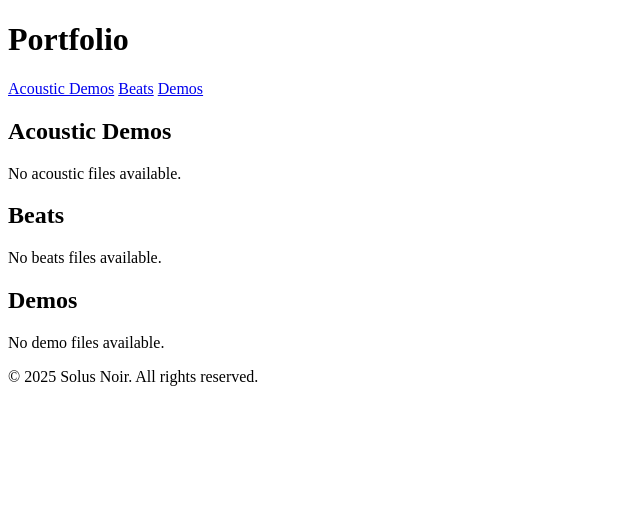
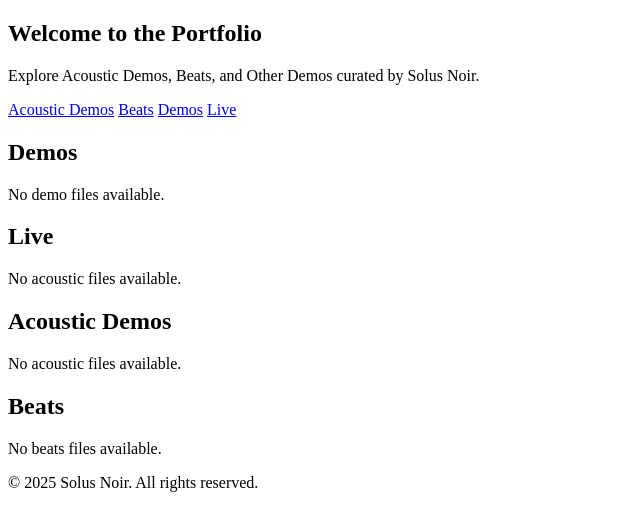
Before and after one commit to solusnoir/soluswebsite, a Flask app: page /portfolio in a window 1280 px wide. Shown: the part 134-665 px from the top of the page, without its empty margins (0-640 px from the left). Run offline with Flask 3, Linux system fonts and the light colour scheme.

Commit message:
Describe the changes you've made

```diff
--- a/app.py
+++ b/app.py
@@ -27,6 +27,7 @@ class Config:
     ACOUSTIC_FOLDER = os.path.join(BASE_DIR, 'static', 'acoustic')
     BEATS_FOLDER = os.path.join(BASE_DIR, 'static', 'beats')
     DEMO_FOLDER = os.path.join(BASE_DIR, 'static', 'demos')
+    LIVE_FOLDER = os.path.join(BASE_DIR, 'static', 'live')  # Add the live folder
     ALLOWED_EXTENSIONS = {'wav', 'mp3', 'ogg'}
     VISITOR_FILE = 'visitor_count.json'
 
@@ -39,6 +40,7 @@ app.config.from_object(Config)
 os.makedirs(app.config['ACOUSTIC_FOLDER'], exist_ok=True)
 os.makedirs(app.config['BEATS_FOLDER'], exist_ok=True)
 os.makedirs(app.config['DEMO_FOLDER'], exist_ok=True)
+os.makedirs(app.config['LIVE_FOLDER'], exist_ok=True)  # Ensure live folder exists
 
 # Function to get the current visitor count from the visitor_count.json file
 def get_visitor_count():
@@ -58,11 +60,10 @@ def get_audio_files_from_folder(folder_path, limit=2):
     if os.path.exists(folder_path):
         files = [f for f in os.listdir(folder_path) if f.endswith(tuple(app.config['ALLOWED_EXTENSIONS']))]
         for filename in files[:limit]:
-            file_path = os.path.join(folder_path, filename)
             audio_files_info.append({
                 'name': filename,
-                'url': f'/static/{folder_path.split("/")[-1]}/{filename}',
-                'download_url': f'/static/{folder_path.split("/")[-1]}/{filename}',
+                'url': f'/static/{os.path.basename(folder_path)}/{filename}',
+                'download_url': f'/static/{os.path.basename(folder_path)}/{filename}',
                 'created_time': '2025-01-01',  # Optional: date of creation
             })
     return audio_files_info
@@ -84,8 +85,10 @@ def portfolio():
         acoustic_files_info = get_audio_files_from_folder(app.config['ACOUSTIC_FOLDER'], limit=None)
         beats_files_info = get_audio_files_from_folder(app.config['BEATS_FOLDER'], limit=None)
         demo_files_info = get_audio_files_from_folder(app.config['DEMO_FOLDER'], limit=None)
+        live_files_info = get_audio_files_from_folder(app.config['LIVE_FOLDER'], limit=None)  # Fetch live files
         return render_template('portfolio.html', acoustic_files_info=acoustic_files_info,
-                               beats_files_info=beats_files_info, demo_files_info=demo_files_info)
+                               beats_files_info=beats_files_info, demo_files_info=demo_files_info,
+                               live_files_info=live_files_info)  # Pass live files to the template
     except Exception as e:
         logger.error(f"Error fetching files from folders: {str(e)}")
         return render_template('portfolio.html', error="Failed to retrieve audio files")
@@ -104,5 +107,5 @@ def increment_visitor_count():
         logger.error(f"Error incrementing visitor count: {str(e)}")
 
 if __name__ == '__main__':
-    # Don't use app.run() in production. This is for local dev only.
-    pass
+    # Enable debug mode for local development
+    app.run(debug=True, host='127.0.0.1', port=5000)
--- a/templates/base.html
+++ /dev/null
@@ -1,48 +0,0 @@
-<!DOCTYPE html>
-<html lang="en">
-<head>
-    <meta charset="UTF-8">
-    <meta name="viewport" content="width=device-width, initial-scale=1.0">
-    <title>Solus Noir Portfolio</title>
-    <link rel="stylesheet" href="{{ url_for('static', filename='styles.css') }}">
-    <!-- Font Awesome Icons -->
-    <link rel="stylesheet" href="https://cdnjs.cloudflare.com/ajax/libs/font-awesome/6.0.0-beta3/css/all.min.css">
-</head>
-<body>
-    <header class="header">
-        <div class="nav-container">
-            <h1 id="main-title">SOLUS NOIR</h1>
-            <nav class="nav">
-                <ul class="nav-links">
-                    <li><a href="/" class="nav-link">Home</a></li>
-                    <li><a href="/portfolio" class="nav-link">Portfolio</a></li>
-                    <li><a href="/store" class="nav-link">Store</a></li>
-                </ul>
-            </nav>
-        </div>
-    </header>
-
-    <main>
-
-
-        {% block content %}{% endblock %}
-    </main>
-
-    <footer>
-        <p>&copy; 2025 Solus Noir. All rights reserved.</p>
-    </footer>
-
-    <script src="{{ url_for('static', filename='scripts.js') }}"></script>
-
-    <script>
-        // Update audio player with the selected song's URL
-        function updatePlayer(audioUrl) {
-            const audioPlayer = document.getElementById('audio-player');
-            const audioSource = document.getElementById('audio-source');
-            audioSource.src = audioUrl;
-            audioPlayer.load(); // Reload the player with the new audio file
-            audioPlayer.play(); // Start playing the audio
-        }
-    </script>
-</body>
-</html>
--- a/templates/portfolio.html
+++ b/templates/portfolio.html
@@ -1,14 +1,91 @@
-{% extends 'base.html' %}
+<!DOCTYPE html>
+<html lang="en">
 
-{% block content %}
-    <h1 class="titleport">Portfolio</h1>
+<head>
+    <meta charset="UTF-8">
+    <meta name="viewport" content="width=device-width, initial-scale=1.0">
+    <title>Solus Noir Portfolio</title>
+    <link rel="stylesheet" href="{{ url_for('static', filename='styles.css') }}">
+    <!-- Font Awesome Icons -->
+    <link rel="stylesheet" href="https://cdnjs.cloudflare.com/ajax/libs/font-awesome/6.0.0-beta3/css/all.min.css">
+    <link href="https://fonts.googleapis.com/css2?family=Montserrat:wght@300;400;500&display=swap" rel="stylesheet">
 
-    <!-- Navigation Buttons -->
-    <nav class="portfolio-nav">
+</head>
+
+<body>
+    <!-- Header Section -->
+    <header class="header-portfolio">
+        <div class="nav-container">
+            <h1 id="main-title">SOLUS NOIR</h1>
+            <nav class="nav">
+                <ul class="nav-links">
+                    <li><a href="/" class="nav-link">Home</a></li>
+                    <li><a href="/portfolio" class="nav-link">Portfolio</a></li>
+                    <li><a href="/store" class="nav-link">Store</a></li>
+                </ul>
+            </nav>
+        </div>
+    </header>
+
+    <!-- Hero Section -->
+    <section class="hero">
+        <div class="hero-content">
+            <h1>Welcome to the Portfolio</h1>
+            <p>Explore Acoustic Demos, Beats, and Other Demos curated by Solus Noir.</p>
+            <div class="hero-buttons">
                 <a href="#acoustic" class="cta-button">Acoustic Demos</a>
                 <a href="#beats" class="cta-button">Beats</a>
                 <a href="#demos" class="cta-button">Demos</a>
-    </nav>
+                <a href="#live" class="cta-button">Live</a>
+            </div>
+        </div>
+    </section>
+
+    <!-- Demos Section -->
+    <section id="demos" class="audio-section">
+        <h2 class="section-title">Demos</h2>
+        {% if demo_files_info %}
+        <div class="audio-grid">
+            {% for file in demo_files_info %}
+            <div class="audio-card">
+                <h3 class="audio-name">{{ file.name }}</h3>
+                <audio controls>
+                    <source src="{{ file.url }}" type="audio/wav">
+                    Your browser does not support the audio element.
+                </audio>
+                <a href="{{ file.download_url }}" download class="download-btn">
+                    <i class="fa fa-download"></i> Download
+                </a>
+            </div>
+            {% endfor %}
+        </div>
+        {% else %}
+        <p class="no-files-message">No demo files available.</p>
+        {% endif %}
+    </section>
+
+    <!-- Live Section -->
+    <section id="Live" class="audio-section">
+        <h2 class="section-title">Live</h2>
+        {% if live_files_info %}
+        <div class="audio-grid">
+            {% for file in live_files_info %}
+            <div class="audio-card">
+                <h3 class="audio-name">{{ file.name }}</h3>
+                <audio controls>
+                    <source src="{{ file.url }}" type="audio/wav">
+                    Your browser does not support the audio element.
+                </audio>
+                <a href="{{ file.download_url }}" download class="download-btn">
+                    <i class="fa fa-download"></i> Download
+                </a>
+            </div>
+            {% endfor %}
+        </div>
+        {% else %}
+        <p class="no-files-message">No acoustic files available.</p>
+        {% endif %}
+    </section>
 
     <!-- Acoustic Section -->
     <section id="acoustic" class="audio-section">
@@ -33,6 +110,7 @@
         {% endif %}
     </section>
 
+
     <!-- Beats Section -->
     <section id="beats" class="audio-section">
         <h2 class="section-title">Beats</h2>
@@ -56,26 +134,25 @@
         {% endif %}
     </section>
 
-    <!-- Demos Section -->
-    <section id="demos" class="audio-section">
-        <h2 class="section-title">Demos</h2>
-        {% if demo_files_info %}
-            <div class="audio-grid">
-                {% for file in demo_files_info %}
-                <div class="audio-card">
-                    <h3 class="audio-name">{{ file.name }}</h3>
-                    <audio controls>
-                        <source src="{{ file.url }}" type="audio/wav">
-                        Your browser does not support the audio element.
-                    </audio>
-                    <a href="{{ file.download_url }}" download class="download-btn">
-                        <i class="fa fa-download"></i> Download
-                    </a>
-                </div>
-                {% endfor %}
-            </div>
-        {% else %}
-            <p class="no-files-message">No demo files available.</p>
-        {% endif %}
-    </section>
-{% endblock %}
+
+
+    <!-- Footer Section -->
+    <footer>
+        <p>&copy; 2025 Solus Noir. All rights reserved.</p>
+    </footer>
+
+
+
+    <script>
+        // Update audio player with the selected song's URL
+        function updatePlayer(audioUrl) {
+            const audioPlayer = document.getElementById('audio-player');
+            const audioSource = document.getElementById('audio-source');
+            audioSource.src = audioUrl;
+            audioPlayer.load(); // Reload the player with the new audio file
+            audioPlayer.play(); // Start playing the audio
+        }
+    </script>
+</body>
+
+</html>
```
Also changed, not shown: templates/index.html (+42 -8 lines), templates/store.html (+8 -3 lines), 1 other file. Lines whose indentation alone changed are shown as unchanged.
